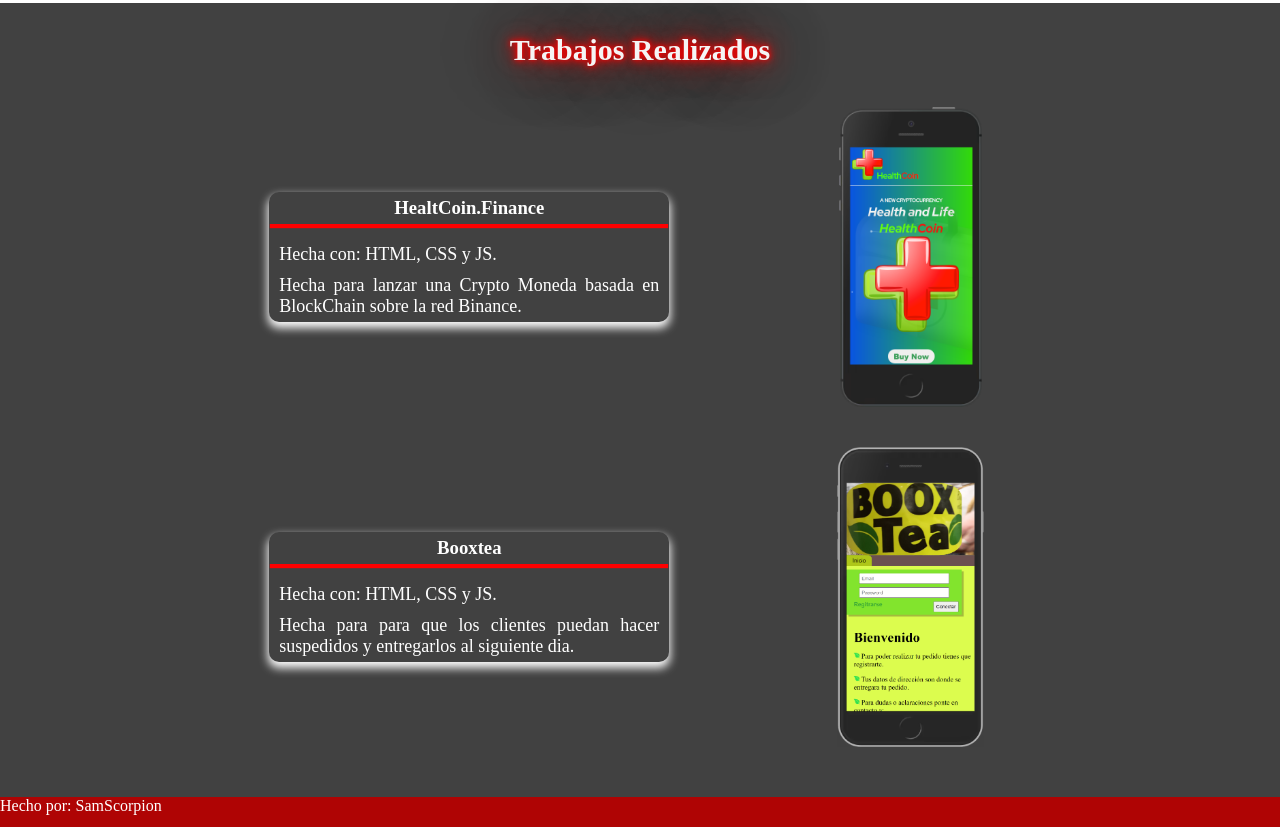
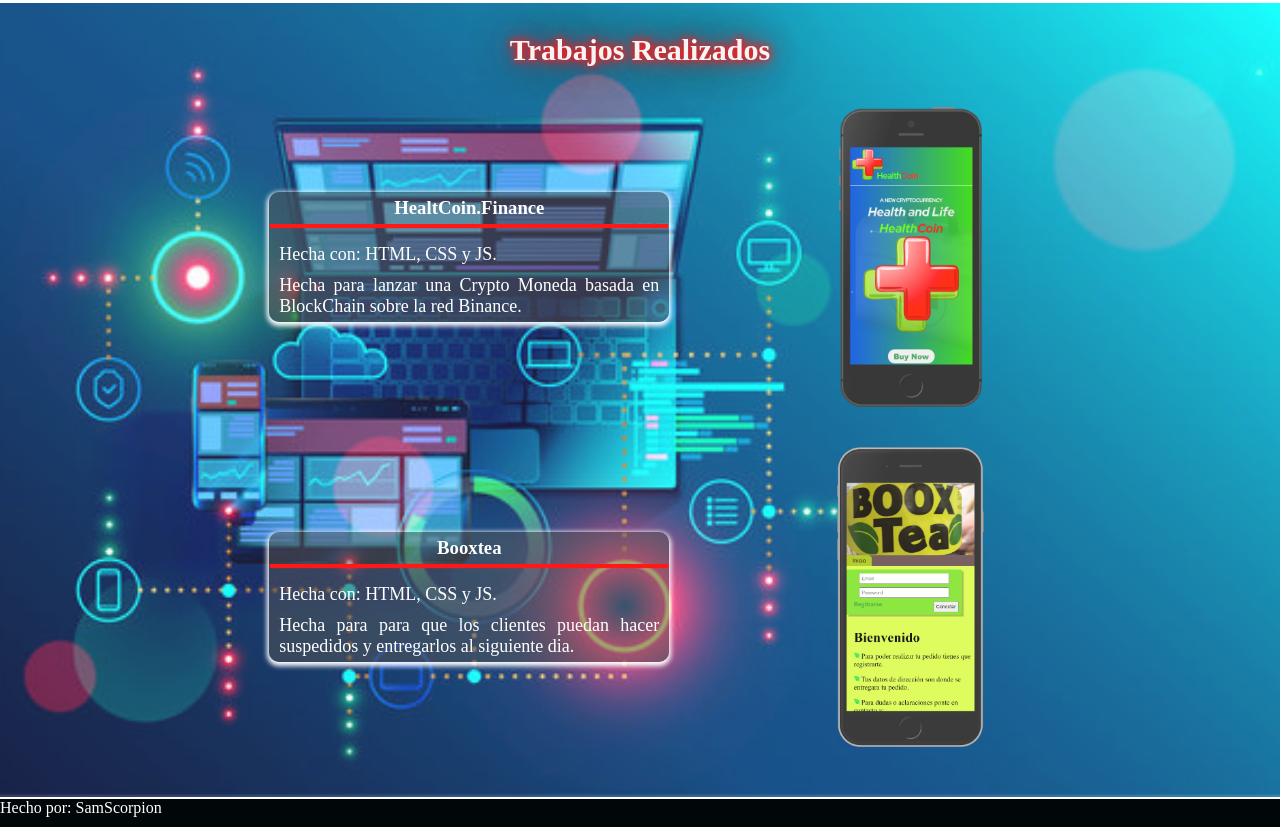
Before and after one commit to samscorpion/MiPortafolio, a plain HTML site: page index.html in a window 1280 px wide. Shown: the part 1089-1916 px from the top of the page. Drawn offline with Linux system fonts and the light colour scheme.

Commit message:
.actualizacion

```diff
--- a/css/estilo.css
+++ b/css/estilo.css
@@ -63,6 +63,7 @@ main .sobre-mi{
     background-image: url("../img/fodo.jpg");
     background-repeat: no-repeat;
     background-size: cover;
+    background-attachment: fixed;
     color: #fff;
     display: flex;
     flex-direction: column;
@@ -154,8 +155,13 @@ main .sobre-mi{
 
 
 .trabajos{
-    background-color:#414141;
+    background-image: url("../img/fondocodi.jpg");
+    background-size: cover;
+    background-position: center;
+    background-repeat: no-repeat;
+    background-attachment: fixed;
     padding-bottom: 30px;
+    opacity: 0.9;
 }
 .trabajos h2{
     padding: 15px 5px;
@@ -185,9 +191,9 @@ main .sobre-mi{
 }
 
 .trabajo .item{
-    background-color: #414141;
+    background-color: #41414185;
     border-radius: 10px;
-    box-shadow: 0px 5px 10px 1px #fff;
+    box-shadow: 0px 2px 5px 2px rgb(255, 255, 255);
 }
 .trabajo .item h3{
     padding: 5px 0px;
@@ -218,8 +224,8 @@ main .sobre-mi{
     height: 300px;
 }
 footer{
-    background-color: #AF0404 ;
-
+    background-color: #010609;
+    border-top: 2px solid #fff;
 }
 
 @media (min-width:769px) {
```
Also changed, not shown: img/fondocodi.jpg (added).
